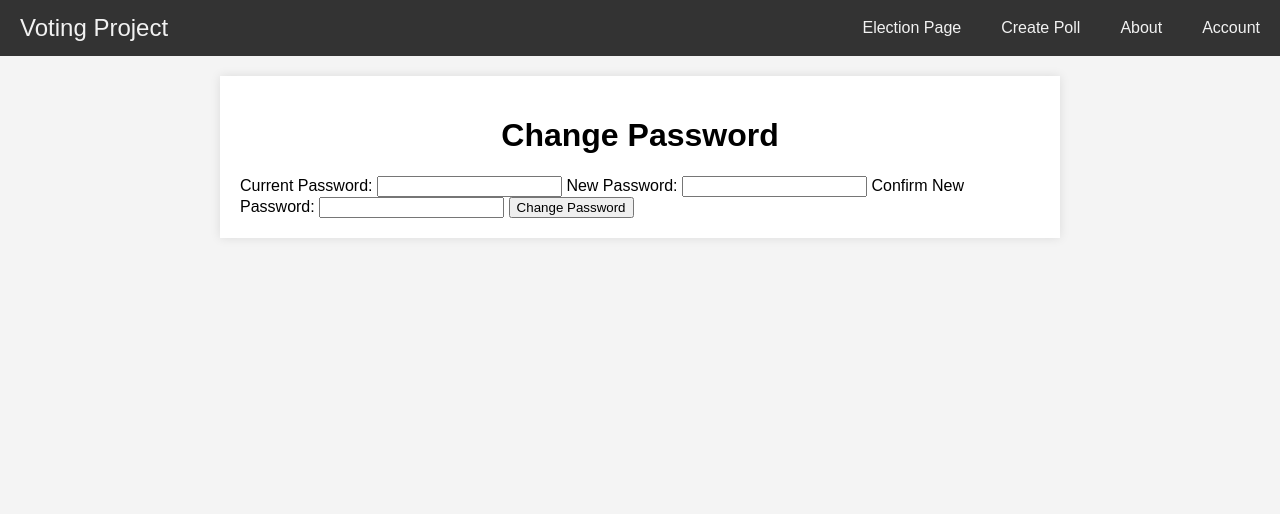
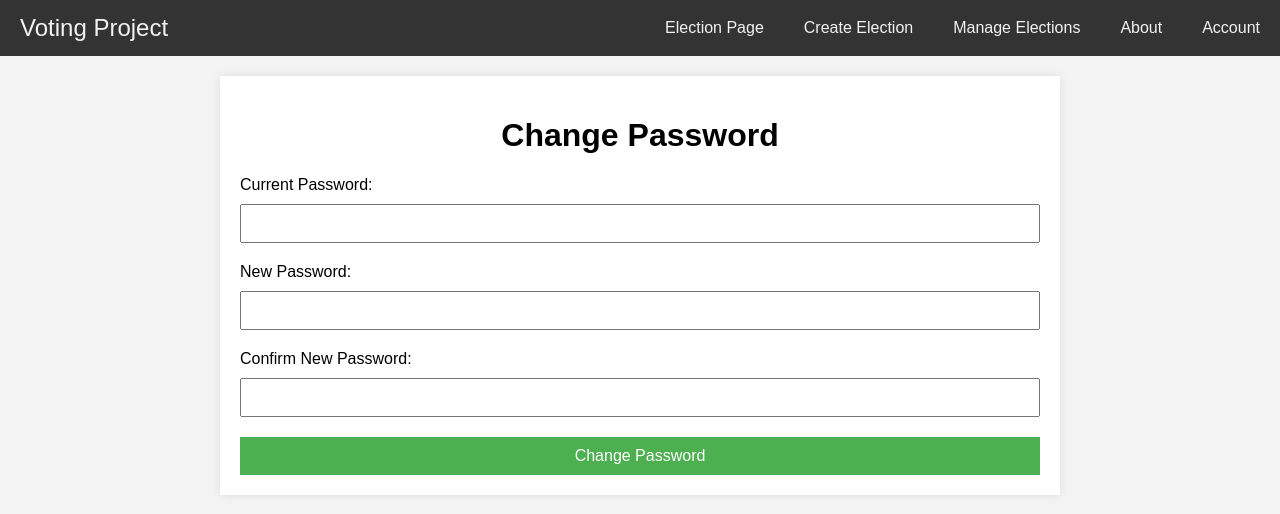
Before and after one commit to MaheelLLC/CIS-375-Vote-Project, a Django app: page /vote/change-password/ in a window 1280 px wide. Shown: the top 514 px of the page. Run offline with Django 5.2, Linux system fonts and the light colour scheme; the visitor is signed in with stand-in values (Sample User, id 1).

Commit message:
css fixes and navbar changes

```diff
--- a/vote_app/templates/change_password.html
+++ b/vote_app/templates/change_password.html
@@ -1,6 +1,87 @@
-{% extends "base.html" %}
 
-{% block content %}
+<!DOCTYPE html>
+<html lang="en">
+<head>
+    <meta charset="UTF-8">
+    <meta name="viewport" content="width=device-width, initial-scale=1.0">
+    <title>Change Password - Voting Project</title>
+    <style>
+        body {
+            font-family: Arial, sans-serif;
+            margin: 0;
+            padding: 0;
+            background-color: #f4f4f4;
+        }
+        .navbar {
+            overflow: hidden;
+            background-color: #333;
+            display: flex;
+            justify-content: space-between;
+            align-items: center;
+        }
+        .navbar .title {
+            color: #f2f2f2;
+            padding: 14px 20px;
+            text-decoration: none;
+            font-size: 1.5em;
+        }
+        .navbar .menu {
+            display: flex;
+        }
+        .navbar a {
+            float: left;
+            display: block;
+            color: #f2f2f2;
+            text-align: center;
+            padding: 14px 20px;
+            text-decoration: none;
+        }
+        .navbar a:hover {
+            background-color: #ddd;
+            color: black;
+        }
+        .navbar .active {
+            background-color: #4CAF50; /* Highlight color */
+            color: white;
+        }
+        .container {
+            padding: 20px;
+            max-width: 800px;
+            margin: 0 auto;
+            background: white;
+            box-shadow: 0 0 10px rgba(0, 0, 0, 0.1);
+            margin-top: 20px;
+        }
+        h1 {
+            text-align: center;
+        }
+        label {
+            display: block;
+            margin-bottom: 10px;
+        }
+        input[type="password"] {
+            width: 100%;
+            padding: 10px;
+            margin-bottom: 20px;
+            box-sizing: border-box;
+        }
+        input[type="submit"] {
+            background-color: #4CAF50;
+            color: white;
+            padding: 10px 20px;
+            border: none;
+            cursor: pointer;
+            width: 100%;
+            font-size: 16px;
+        }
+        input[type="submit"]:hover {
+            background-color: #45a049;
+        }
+    </style>
+</head>
+<body>
+
+{% include 'navbar.html' %}
 
 <div class="container">
     <h1>Change Password</h1>
@@ -18,4 +99,5 @@
     </form>
 </div>
 
-{% endblock content %}
+</body>
+</html>
--- a/vote_app/templates/navbar.html
+++ b/vote_app/templates/navbar.html
@@ -3,7 +3,8 @@
     <div class="title">Voting Project</div>
     <div class="menu">
         <a href="{% url 'electionPage' %}">Election Page</a>
-        <a href="{% url 'create_poll' %}">Create Poll</a>
+        <a href="{% url 'create_poll' %}">Create Election</a>
+        <a href="{% url 'manage_elections' %}">Manage Elections</a>
         <a href="{% url 'about' %}">About</a>
         <a href="{% url 'account' %}">Account</a>
     </div>
```
